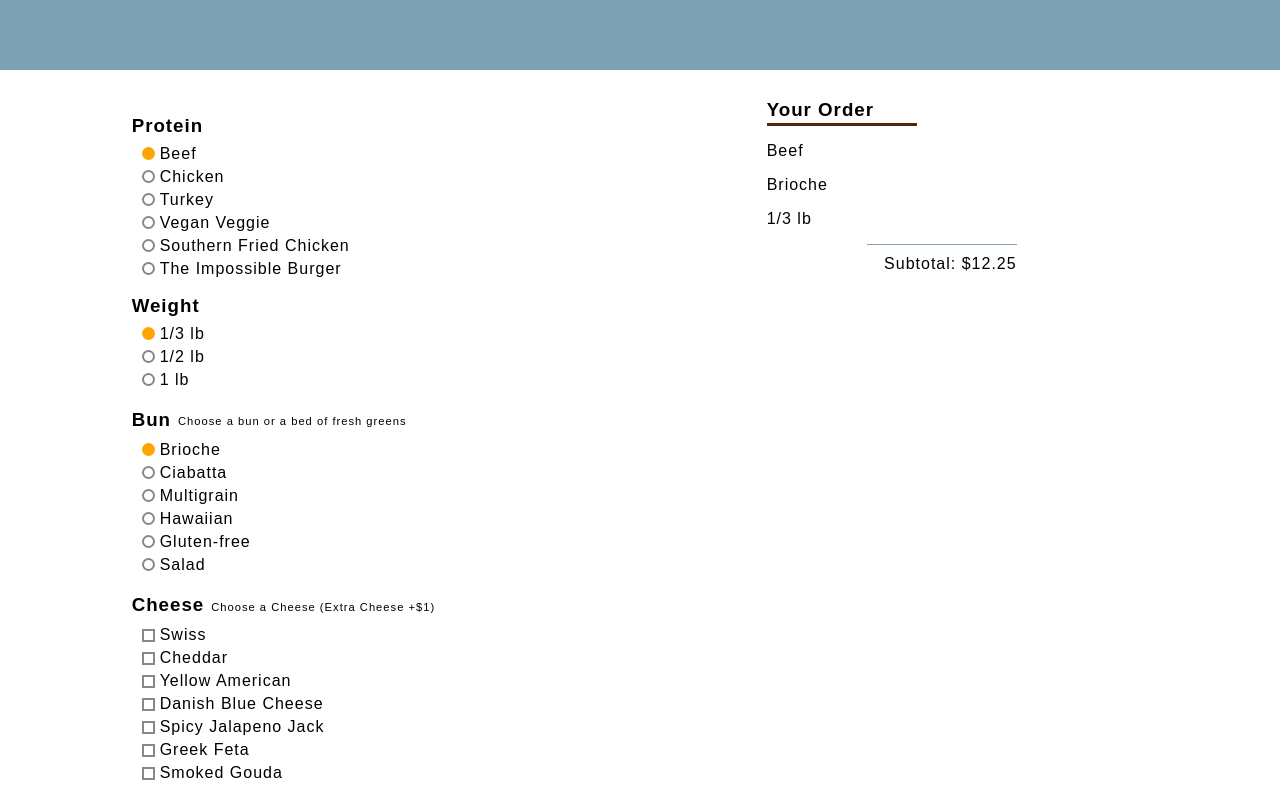
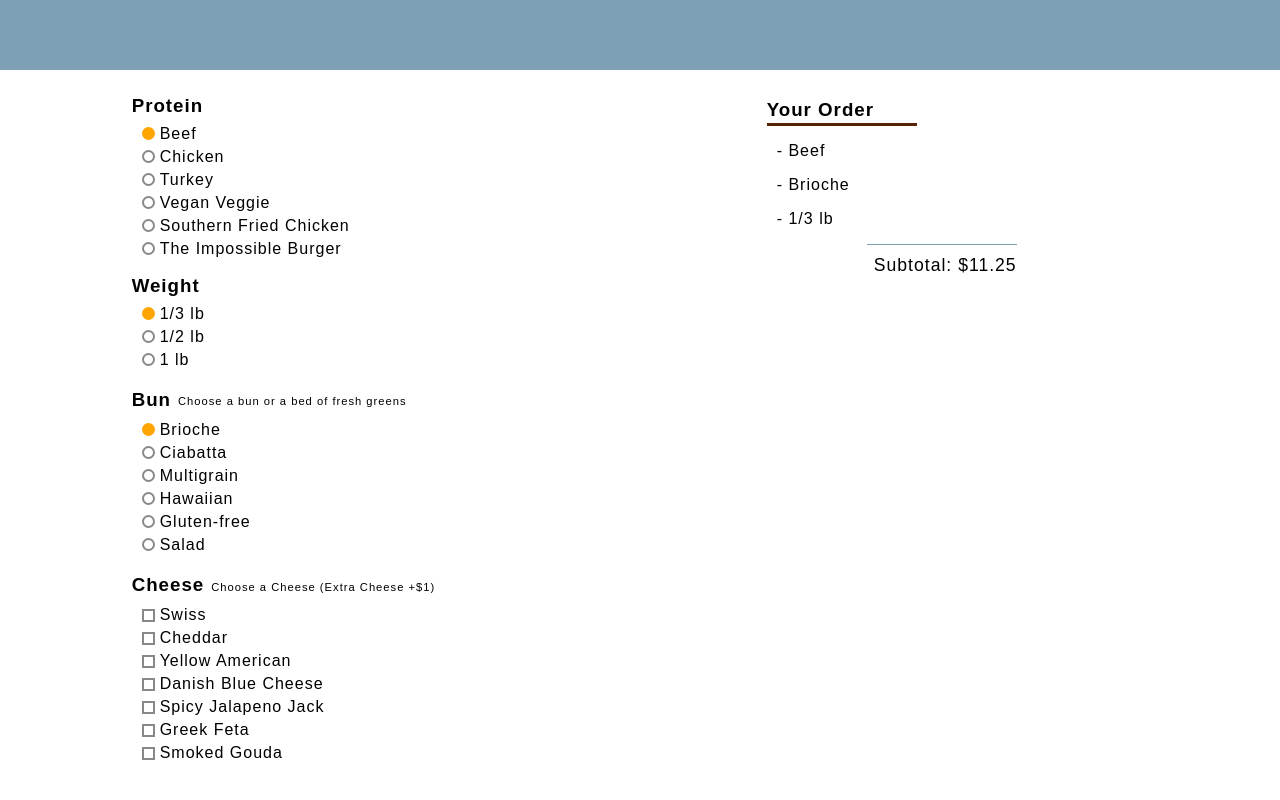
Before and after one commit to AlirieGray/build-a-burger, a React (Create React App) app: page / in a window 1280 px wide. Built offline with nearby package versions, Linux system fonts and the light colour scheme.

Commit message:
final touches

```diff
--- a/src/components/Category.js
+++ b/src/components/Category.js
@@ -60,20 +60,30 @@ class Category extends Component {
   // that name to the store
   AddItem(itemName) {
     var itemType = this.props.name;
-    if (itemType === 'Protein') {
+    switch (itemType) {
+      case 'Protein':
         this.props.changeProteinAction(itemName);
-    } else if (itemType === 'Cheese') {
+        break;
+      case 'Cheese':
         this.props.addCheeseAction(itemName);
-    } else if (itemType === 'Bun') {
+        break;
+      case 'Bun':
         this.props.changeBunAction(itemName);
-    } else if (itemType === 'Weight') {
+        break;
+      case 'Weight':
         this.props.changeWeightAction(itemName);
-    } else if (itemType === 'Sauce') {
+        break;
+      case 'Sauce':
         this.props.addSauceAction(itemName);
-    } else if (itemType === 'Toppings') {
+        break;
+      case 'Toppings':
         this.props.addToppingAction(itemName);
-    } else if (itemType === "Premium Toppings") {
+        break;
+      case 'Premium Toppings':
         this.props.addPremiumAction(itemName);
+        break;
+      default:
+        break;
     }
   }
 
--- a/src/components/Item.js
+++ b/src/components/Item.js
@@ -9,9 +9,7 @@ class Item extends Component {
 
   render() {
     return (
-      <div>
-        <p> {this.props.name} </p>
-      </div>
+        <p> - {this.props.name} </p>
     );
   }
 
--- a/src/components/Menu.css
+++ b/src/components/Menu.css
@@ -1,5 +1,6 @@
 .menu {
   padding: 20px;
+  padding-top: 0px;
   grid-column-start: 2;
   grid-row-start: 2;
   height: calc(100vh - 150px);
--- a/src/components/Receipt.css
+++ b/src/components/Receipt.css
@@ -14,6 +14,11 @@
 .price {
   text-align: right;
   padding-top: 10px;
+  font-size: 1.1em;
+}
+
+.item-names {
+  padding-left: 10px;
 }
 
 #order-title-underline {
--- a/src/components/Receipt.js
+++ b/src/components/Receipt.js
@@ -43,18 +43,20 @@ class Receipt extends Component {
         }
       } else if (key === 'toppings') {
         for (let i = 4; i < burger[key].length; i++) {
-          totalPrice += 100;
+          totalPrice += 75;
         }
       } else if (key === 'sauces') {
-        if (burger[key].length > 1) {
-          totalPrice += 75;
-        }
+          for (let i = 1; i < burger[key].length; i++) {
+            totalPrice += 75;
+          }
       } else if (key === 'cheeses') {
-        if (burger[key].length > 1) {
+        for (let i = 1; i < burger[key].length; i++) {
           totalPrice += 100;
         }
       } else if (key === 'premium') {
-        totalPrice += 100;
+        for (let i = 0; i < burger[key].length; i++) {
+          totalPrice += 100;
+        }
       }
     }
     return totalPrice;
--- a/src/reducers/burger.js
+++ b/src/reducers/burger.js
@@ -23,7 +23,6 @@ export default (state = burgerDefault, action) => {
       console.log(newCheeses);
       return {...state, cheeses: newCheeses}
     case 'REMOVE_CHEESE':
-      // TODO
       return { ...state, cheeses: state.cheeses.filter((cheese) => {
         return cheese !== action.item;
       }) }
@@ -32,8 +31,9 @@ export default (state = burgerDefault, action) => {
       newSauces.push(action.item);
       return {...state, sauces: newSauces}
     case 'REMOVE_SAUCE':
-      // TODO
-      return { ...state }
+    return { ...state, sauces: state.sauces.filter((sauce) => {
+      return sauce !== action.item;
+    }) }
     case 'ADD_TOPPING':
       var newToppings = [...state.toppings];
       newToppings.push(action.item);
--- a/src/reducers/price.js
+++ /dev/null
@@ -1,12 +0,0 @@
-const priceDefault = 0;
-
-export default (state = priceDefault, action) => {
-  switch (action.type) {
-    case 'INCREMENT':
-      return state + action.change;
-    case 'DECREMENT':
-      return state + action.change;
-    default:
-      return state;
-  }
-}
--- a/src/store/configureStore.js
+++ b/src/store/configureStore.js
@@ -1,13 +1,11 @@
 import { createStore, combineReducers } from 'redux';
 import burgerReducer from '../reducers/burger';
-import priceReducer from '../reducers/price';
 
 export default () => {
   // Store creation
   const store = createStore(
     combineReducers({
-      burger: burgerReducer,
-      price: priceReducer
+      burger: burgerReducer
     })
   );
 
```
Lines whose indentation alone changed are shown as unchanged.
